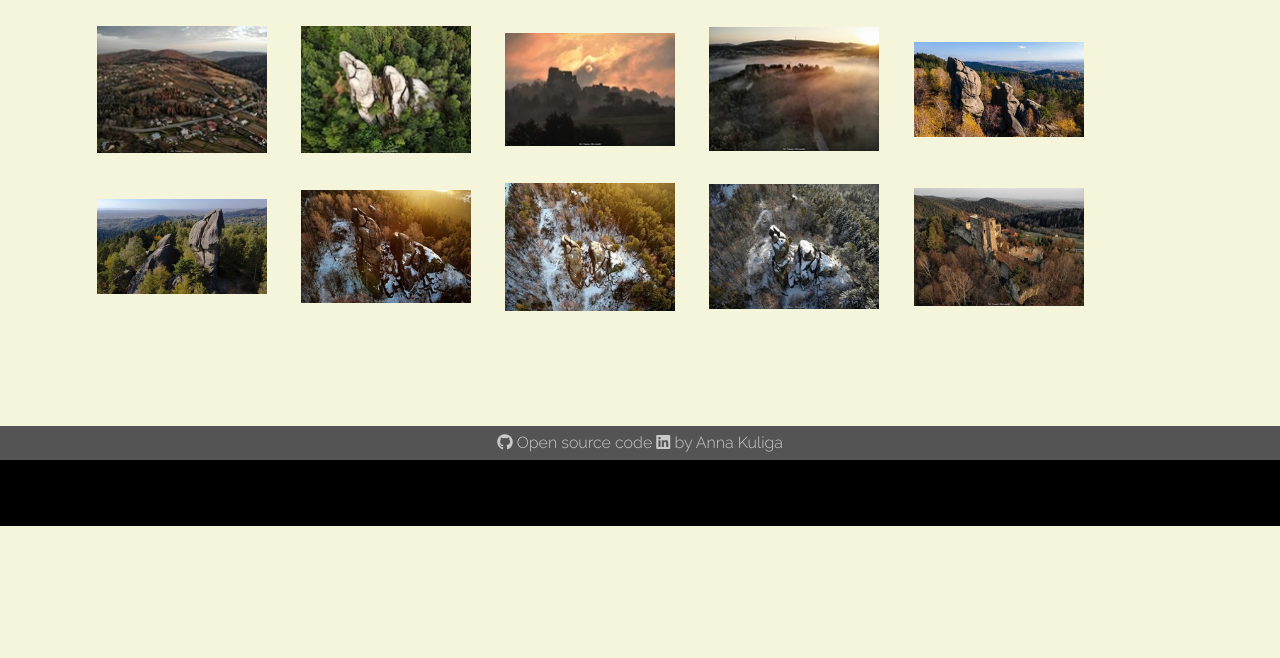
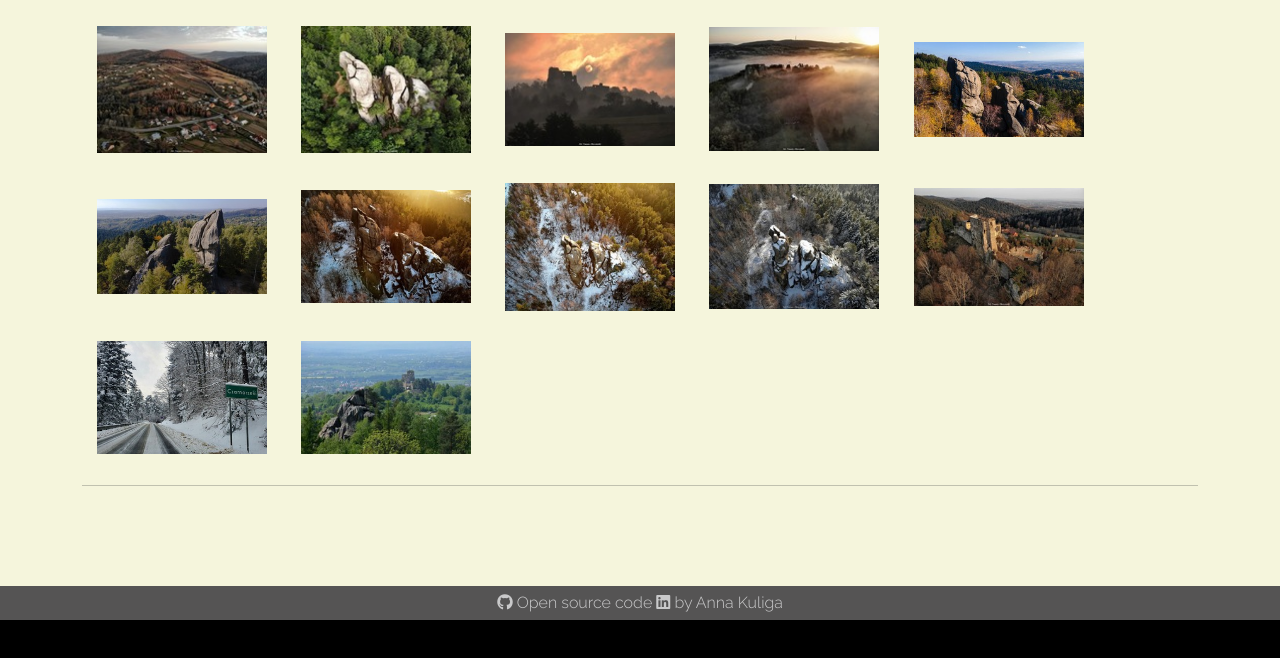
Before and after one commit to AnnaKuliga/Czarnorzeki-web-page, a plain HTML site: page index.html in a window 1280 px wide. Shown: the part 3715-4373 px from the top of the page. Before the commit the page ends 4241 px from the top, so only its background shows below. Drawn offline with nearby package versions, Linux system fonts and the light colour scheme.

Commit message:
Added 2 more photos to the gallery

```diff
--- a/index.html
+++ b/index.html
@@ -99,7 +99,10 @@
               <a href="images/przadki5.jpg" data-lightbox="mygallery" data-title="Prządki  by Tomasz Okoniewski"><img src="images/przadki5s.jpeg" alt=""></a>
               <a href="images/przadki6.jpg" data-lightbox="mygallery" data-title="Prządki  by Tomasz Okoniewski"><img src="images/przadki6s.jpeg" alt=""></a>
               <a href="images/zamek4.jpg" data-lightbox="mygallery" data-title="Odrzykoń Castle  by Tomasz Okoniewski"><img src="images/zamek4s.jpeg" alt=""></a>
+              <a href="images/czarnorzeki2.jpg" data-lightbox="mygallery" data-title=""><img src="images/czarnorzeki2s.jpeg" alt=""></a>
+              <a href="images/czarnorzeki3.jpg" data-lightbox="mygallery" data-title=""><img src="images/czarnorzeki3s.jpeg" alt=""></a>
             </div>
+            <hr/>
             <div class="find-us">
 
             </div>
```
Also changed, not shown: images/czarnorzeki2s.jpeg (added), images/czarnorzeki3.jpg (added), images/czarnorzeki3s.jpeg (added), 1 other file.
